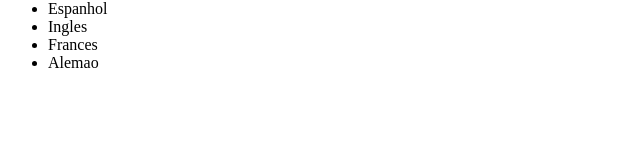
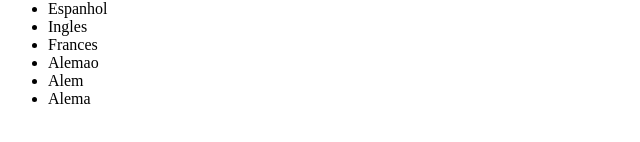
Before and after one commit to SergioFilho7/teste-gitsergio, a plain HTML site: page index.html in a window 1280 px wide. Shown: the part 124-266 px from the top of the page, without its empty margins (0-640 px from the left). Drawn offline with Linux system fonts and the light colour scheme.

Commit message:
foi adicionado mais duas linhas ao index.html

```diff
--- a/index.html
+++ b/index.html
@@ -16,6 +16,8 @@
         <li>Ingles</li>
         <li>Frances</li>
         <li>Alemao</li>
+        <li>Alem</li>
+        <li>Alema</li>
     </ul>
 </body>
 </html>
```
